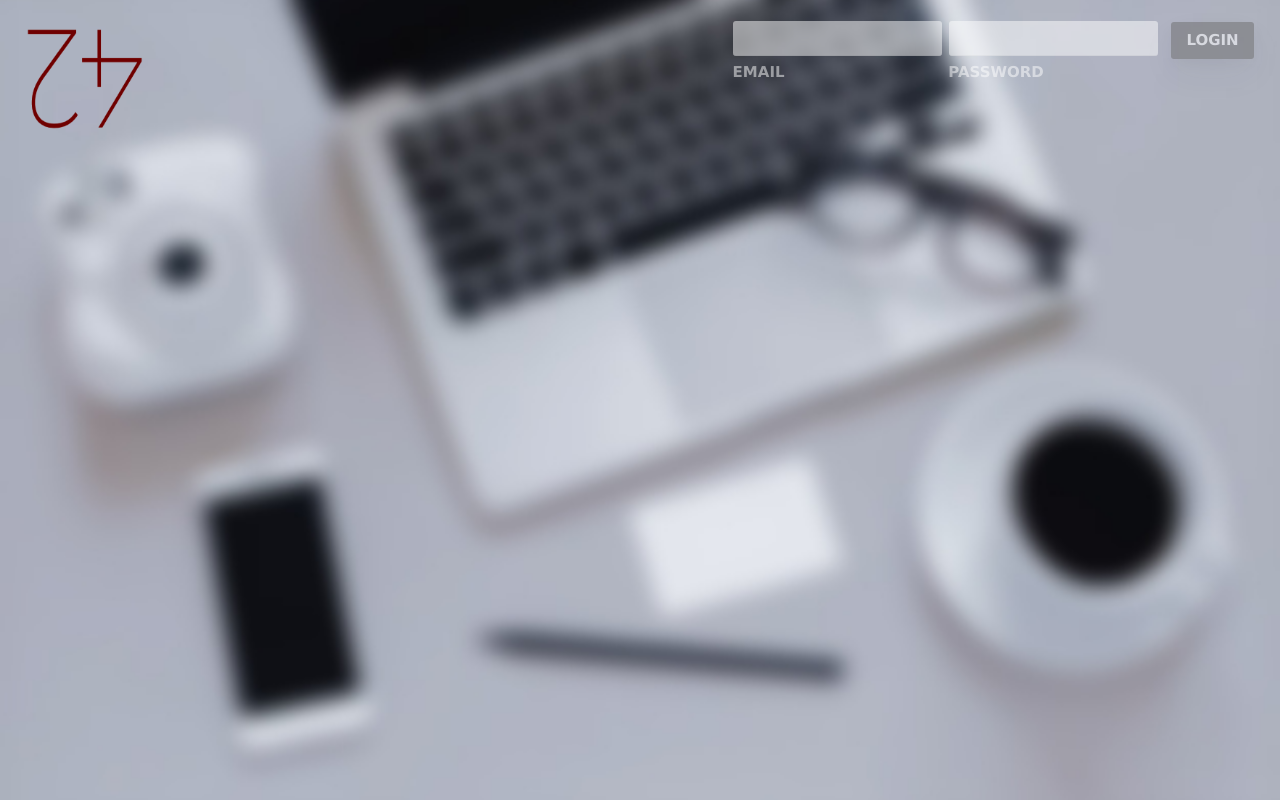
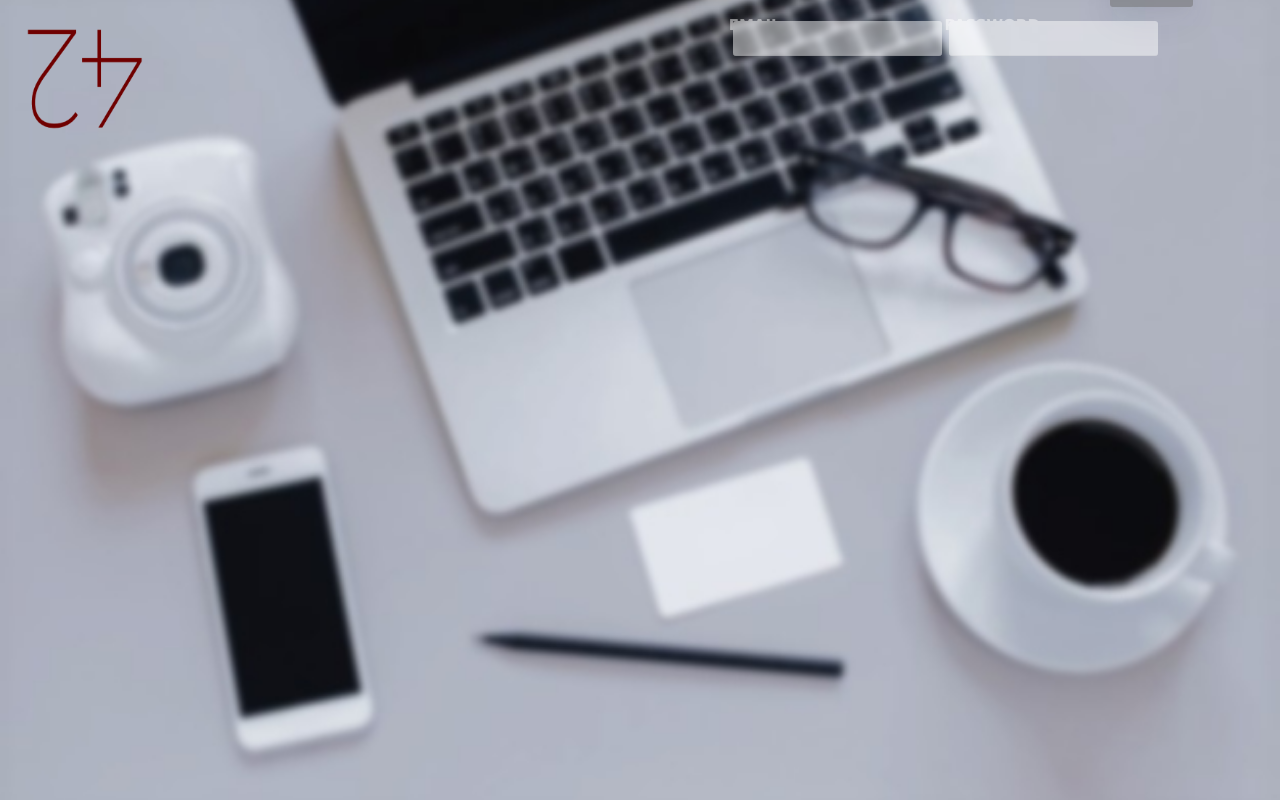
Before and after one commit to RajuKoushik/byte-me-42, a React (Create React App) app in the folder 42-frontend/: page / in a window 1280 px wide. Built offline with nearby package versions, Linux system fonts and the light colour scheme.

Commit message:
Login page background modified

```diff
--- a/42-frontend/src/components/login_layout.css
+++ b/42-frontend/src/components/login_layout.css
@@ -6,7 +6,8 @@ html {
 body{
 
     font: 60px "Lucida Sans Unicode", "Lucida Grande", sans-serif;
-    background: url("./images/background9blur2.jpg") no-repeat center center fixed hsla(0, 100%, 90%, 0.2);
+    background: url("./images/background9blur.jpg") no-repeat center center fixed hsla(0, 100%, 90%, 0.2);
+
     background-size: cover;
 }
 
@@ -23,7 +24,9 @@ form{
     margin-right: 6%;
     float: right;
     display: inline-block;
-    filter: blur(100%);
+
+    -webkit-backdrop-filter: blur(5px);
+    backdrop-filter: blur(5px);
 
 }
 
```
Also changed, not shown: 42-frontend/src/components/images/background9blur.jpg (added).
